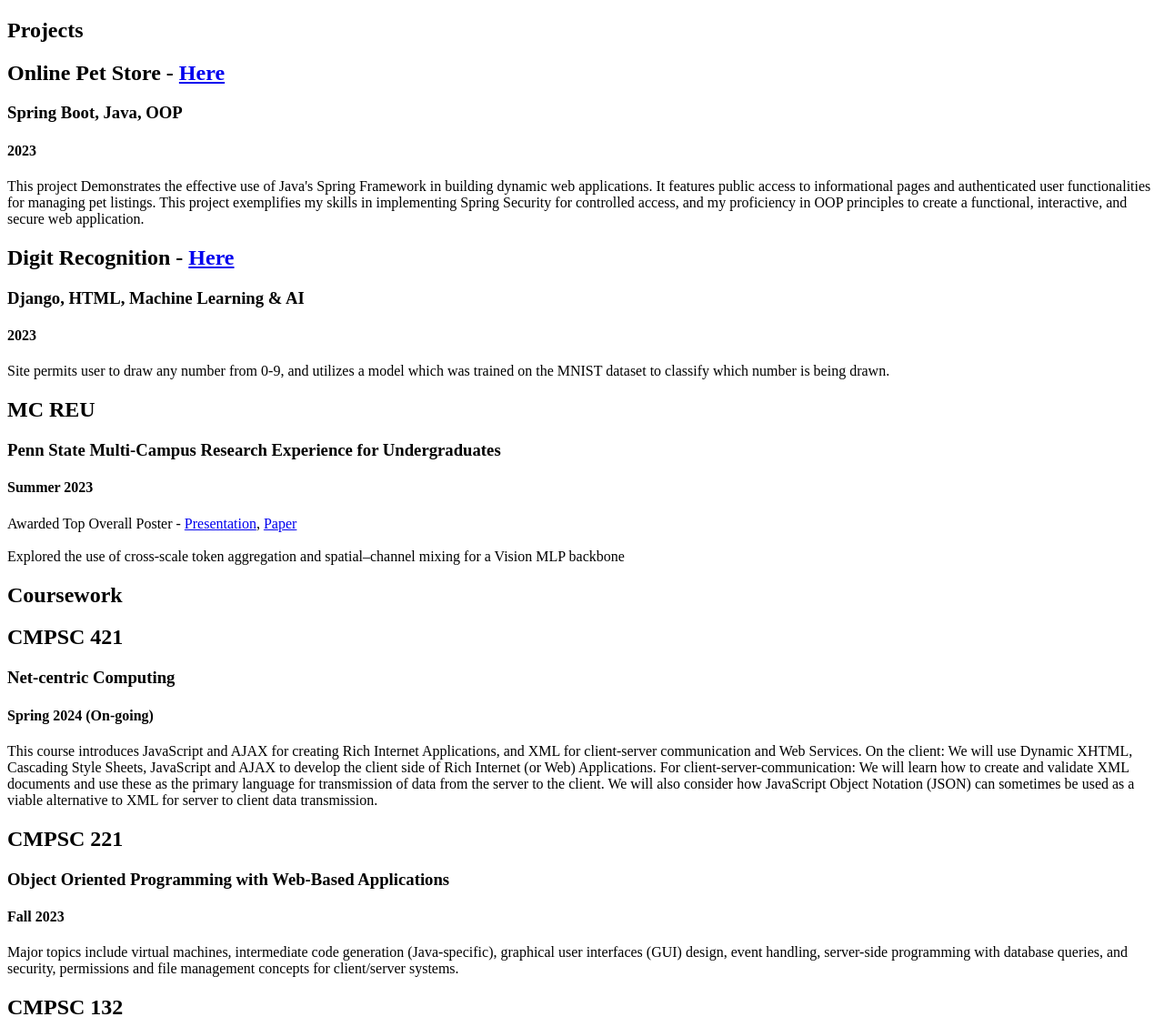
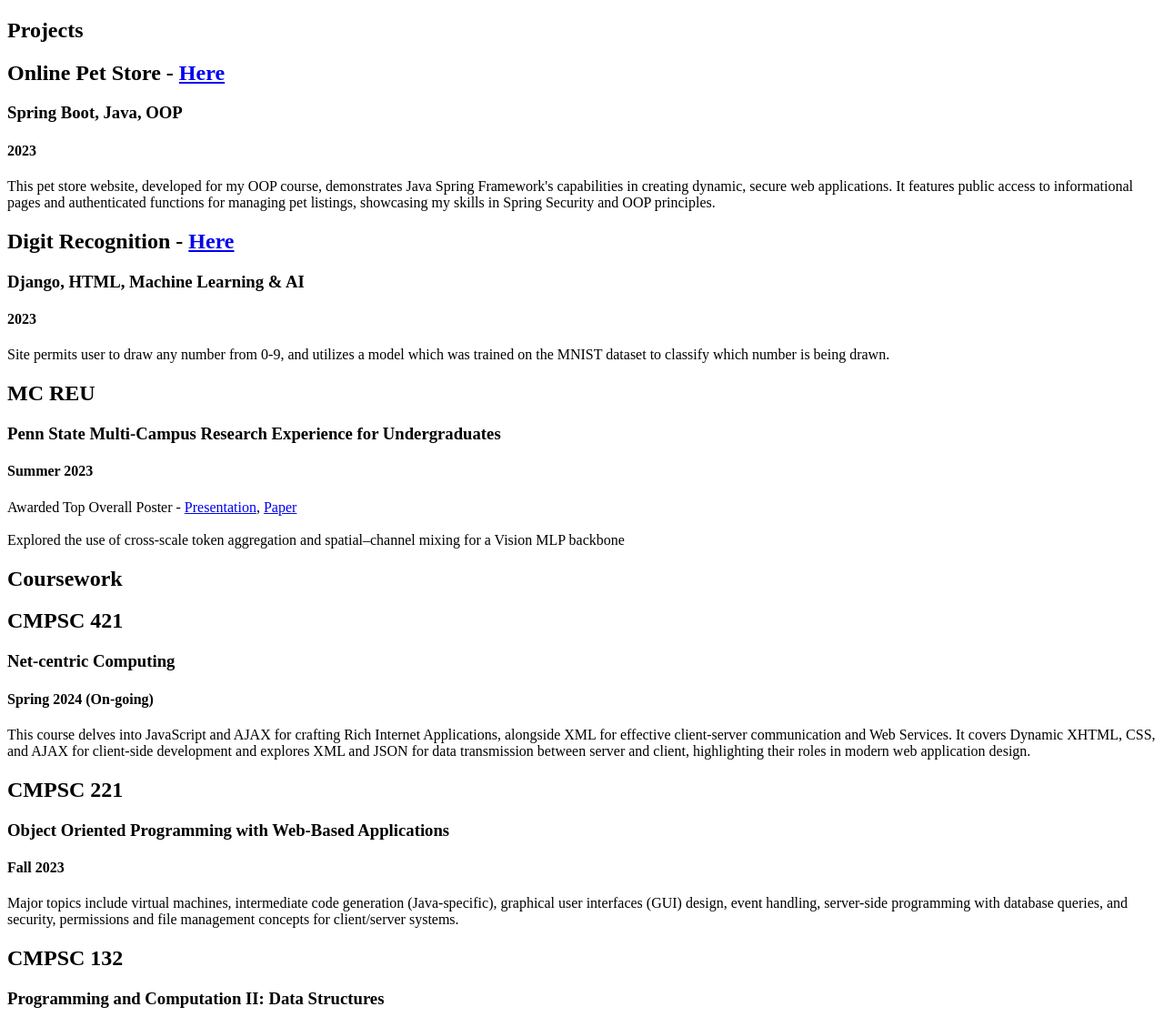
Before and after one commit to Daraujo26/portfolio_website, a Django app: page / in a window 1280 px wide. Shown: the part 780-1909 px from the top of the page at 91% size. Run offline with Django 4.2, Linux system fonts and the light colour scheme; some libraries are stand-ins or nearby versions.

Commit message:
Changes too front end 1/6/2024

```diff
--- a/www/django_portfolio/portfolio_website/portfolio_app/templates/frontend/resume.html
+++ b/www/django_portfolio/portfolio_website/portfolio_app/templates/frontend/resume.html
@@ -90,7 +90,7 @@
 								<h2>Online Pet Store - <a href="https://spring.davidaraujo.me/">Here</a></h2>
 								<h3>Spring Boot, Java, OOP</h3>
 								<h4>2023</h4>
-								<p>This project Demonstrates the effective use of Java's Spring Framework in building dynamic web applications. It features public access to informational pages and authenticated user functionalities for managing pet listings. This project exemplifies my skills in implementing Spring Security for controlled access, and my proficiency in OOP principles to create a functional, interactive, and secure web application.</p>
+								<p>This pet store website, developed for my OOP course, demonstrates Java Spring Framework's capabilities in creating dynamic, secure web applications. It features public access to informational pages and authenticated functions for managing pet listings, showcasing my skills in Spring Security and OOP principles.</p>
 							</div>
 							<div class="job">
 								<h2>Digit Recognition - <a href="/predict/">Here</a></h2>
@@ -118,7 +118,7 @@
 								<h2>CMPSC 421</h2>
 								<h3>Net-centric Computing</h3>
 								<h4>Spring 2024 (On-going)</h4>
-								<p>This course introduces JavaScript and AJAX for creating Rich Internet Applications, and XML for client-server communication and Web Services. On the client: We will use Dynamic XHTML, Cascading Style Sheets, JavaScript and AJAX to develop the client side of Rich Internet (or Web) Applications. For client-server-communication: We will learn how to create and validate XML documents and use these as the primary language for transmission of data from the server to the client. We will also consider how JavaScript Object Notation (JSON) can sometimes be used as a viable alternative to XML for server to client data transmission.</p>
+								<p>This course delves into JavaScript and AJAX for crafting Rich Internet Applications, alongside XML for effective client-server communication and Web Services. It covers Dynamic XHTML, CSS, and AJAX for client-side development and explores XML and JSON for data transmission between server and client, highlighting their roles in modern web application design.</p>
 							</div>
 							<div class="job">
 								<h2>CMPSC 221</h2>
```
